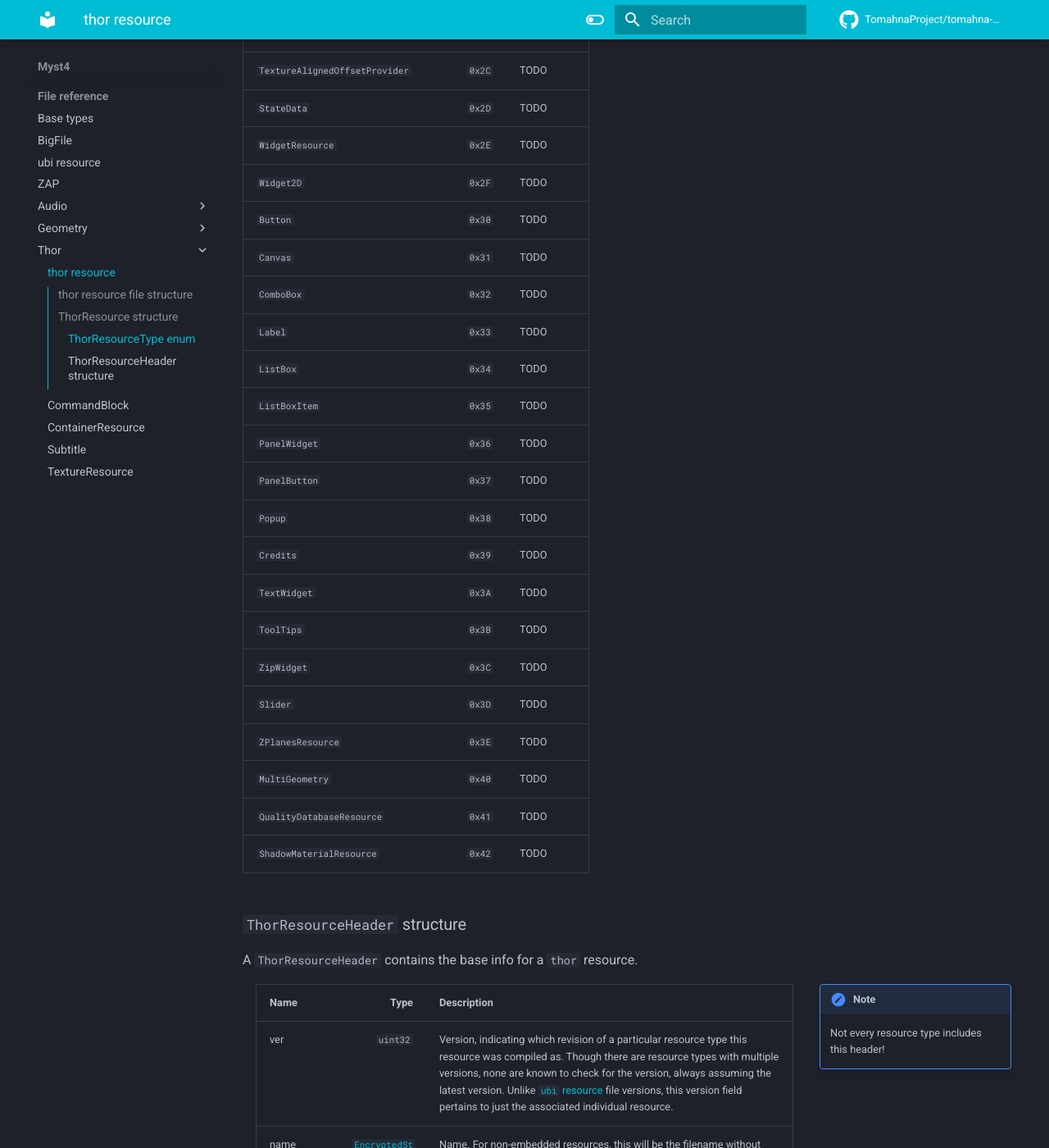
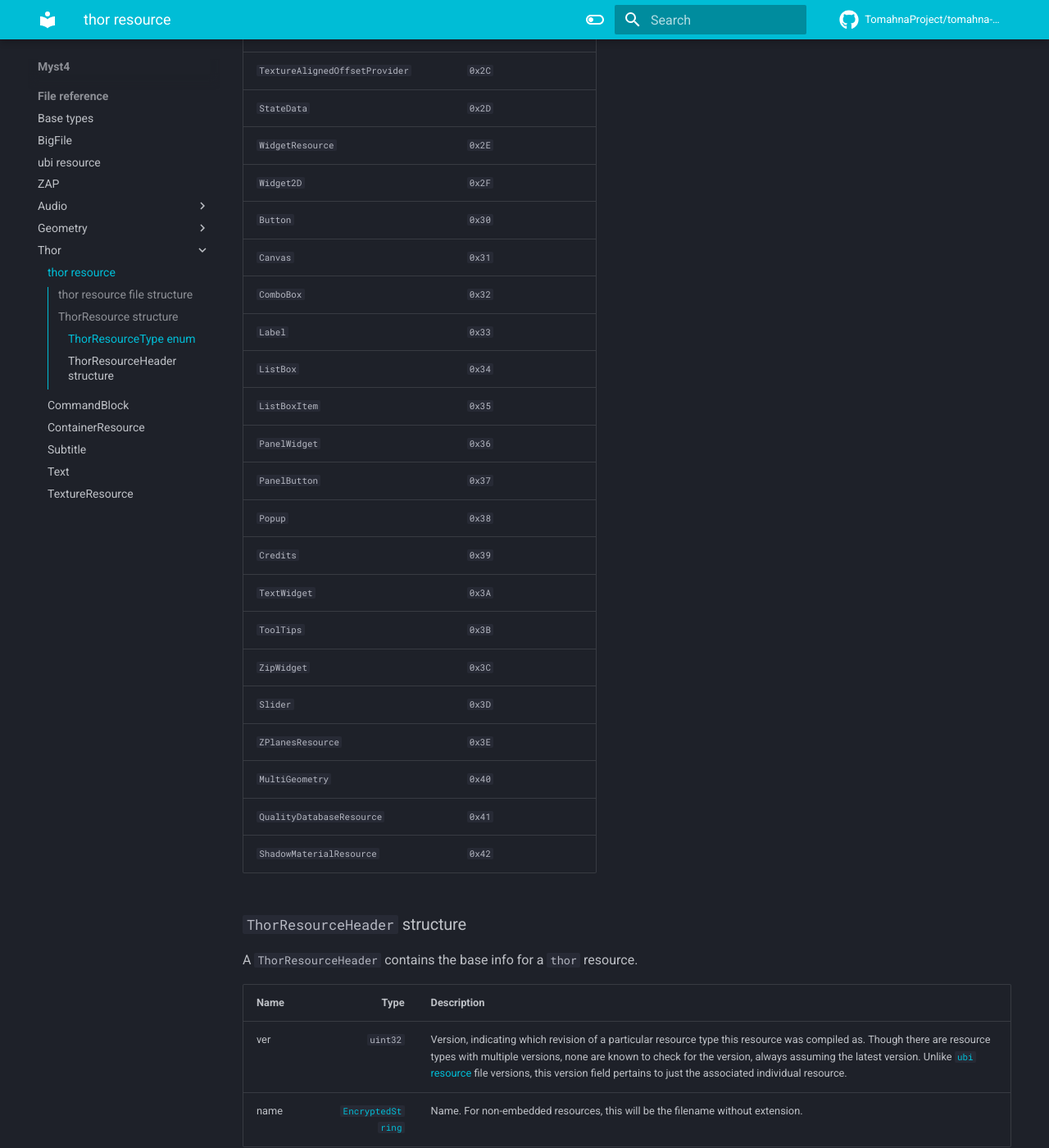
Before and after one commit to TomahnaProject/tomahna-project-wiki, an MkDocs documentation site: the page built from docs/myst4/file-reference/thor/index.md, in a window 1280 px wide and 1400 px high, scrolled down 2654 px. Shown: the whole window at 82% size. Built offline with MkDocs 1.6.1 and Material for MkDocs 9.7.7, drawn with Linux system fonts in a browser that asks for light colours; comment, search, counter and statistics services are not loaded; some of the changed text lies outside the part shown.

Commit message:
myst4/file-reference/thor: add `Text`

```diff
--- a/docs/myst4/file-reference/thor/index.md
+++ b/docs/myst4/file-reference/thor/index.md
@@ -24,77 +24,73 @@ This enum value table might not be complete!
 
 Type: `uint32`
 
-| Name | Value | Description |
+| Name | Value | Omits [header](#thorresourceheader-structure) |
 | :-- | --: | --- |
-| `AiResource` | `0x1` | TODO |
-| `AtlasNodeResource` | `0x2` | TODO |
-| `BlenderResource` | `0x3` | TODO |
+| `AiResource` | `0x1` |  |
+| `AtlasNodeResource` | `0x2` |  |
+| `BlenderResource` | `0x3` |  |
 | [`CommandBlock`](./commandblock.md) | `0x6` |  |
 | [`ContainerResource`](./containerresource.md) | `0x7` |  |
-| `Context` | `0x8` | TODO |
-| `CursorResource` | `0x9` | TODO |
-| `FlareResource` | `0xA` | TODO |
-| `FontResource` | `0xB` | TODO |
-| `GeometryResource` | `0xC` | TODO |
-| `HotspotResource` | `0xD` | TODO |
-| `Interpolator` | `0xE` | TODO |
-| `TextureBox` | `0xF` | TODO |
-| `LayerExtractResource` | `0x10` | TODO |
-| `LightResource` | `0x11` | TODO |
-| `LightmapModAddResource` | `0x13` | TODO |
-| `LightsetResource` | `0x14` | TODO |
-| `MaterialResource` | `0x15` | TODO |
-| `MoreActor` | `0x16` | TODO |
-| `MoreClip` | `0x17` | TODO |
-| `MoreModel` | `0x18` | TODO |
-| `MoreMultiActor` | `0x19` | TODO |
-| `GraphicOverlay` | `0x1A` | TODO |
-| `PanelResource` | `0x1B` | TODO |
-| `AnimPanelResource` | `0x1C` | TODO |
-| `ParticleSystemBase` | `0x1D` | TODO |
-| `PixelEffectResource` | `0x1E` | TODO |
-| `RailResource` | `0x1F` | TODO |
-| `SkyReflectionResource` | `0x21` | TODO |
-| `SoundLoader` | `0x23` | TODO |
+| `Context` | `0x8` |  |
+| `CursorResource` | `0x9` |  |
+| `FlareResource` | `0xA` |  |
+| `FontResource` | `0xB` |  |
+| `GeometryResource` | `0xC` |  |
+| `HotspotResource` | `0xD` |  |
+| `Interpolator` | `0xE` |  |
+| `TextureBox` | `0xF` |  |
+| `LayerExtractResource` | `0x10` |  |
+| `LightResource` | `0x11` |  |
+| `LightmapModAddResource` | `0x13` |  |
+| `LightsetResource` | `0x14` |  |
+| `MaterialResource` | `0x15` |  |
+| `MoreActor` | `0x16` |  |
+| `MoreClip` | `0x17` |  |
+| `MoreModel` | `0x18` |  |
+| `MoreMultiActor` | `0x19` |  |
+| `GraphicOverlay` | `0x1A` |  |
+| `PanelResource` | `0x1B` |  |
+| `AnimPanelResource` | `0x1C` |  |
+| `ParticleSystemBase` | `0x1D` |  |
+| `PixelEffectResource` | `0x1E` |  |
+| `RailResource` | `0x1F` |  |
+| `SkyReflectionResource` | `0x21` |  |
+| `SoundLoader` | `0x23` |  |
 | [`Subtitle`](./subtitle.md) | `0x24` |  |
-| `TextResource` | `0x25` | TODO |
-| `Text` | `0x26` | TODO |
+| `TextResource` | `0x25` |  |
+| [`Text`](./text.md) | `0x26` | * |
 | [`TextureResource`](./textureresource.md) | `0x27` |  |
-| `VariableResource` | `0x28` | TODO |
-| `Video` | `0x29` | TODO |
-| `WaterResource` | `0x2A` | TODO |
-| `InteractiveOffsetProvider` | `0x2B` | TODO |
-| `TextureAlignedOffsetProvider` | `0x2C` | TODO |
-| `StateData` | `0x2D` | TODO |
-| `WidgetResource` | `0x2E` | TODO |
-| `Widget2D` | `0x2F` | TODO |
-| `Button` | `0x30` | TODO |
-| `Canvas` | `0x31` | TODO |
-| `ComboBox` | `0x32` | TODO |
-| `Label` | `0x33` | TODO |
-| `ListBox` | `0x34` | TODO |
-| `ListBoxItem` | `0x35` | TODO |
-| `PanelWidget` | `0x36` | TODO |
-| `PanelButton` | `0x37` | TODO |
-| `Popup` | `0x38` | TODO |
-| `Credits` | `0x39` | TODO |
-| `TextWidget` | `0x3A` | TODO |
-| `ToolTips` | `0x3B` | TODO |
-| `ZipWidget` | `0x3C` | TODO |
-| `Slider` | `0x3D` | TODO |
-| `ZPlanesResource` | `0x3E` | TODO |
-| `MultiGeometry` | `0x40` | TODO |
-| `QualityDatabaseResource` | `0x41` | TODO |
-| `ShadowMaterialResource` | `0x42` | TODO |
+| `VariableResource` | `0x28` |  |
+| `Video` | `0x29` |  |
+| `WaterResource` | `0x2A` |  |
+| `InteractiveOffsetProvider` | `0x2B` |  |
+| `TextureAlignedOffsetProvider` | `0x2C` |  |
+| `StateData` | `0x2D` |  |
+| `WidgetResource` | `0x2E` |  |
+| `Widget2D` | `0x2F` |  |
+| `Button` | `0x30` |  |
+| `Canvas` | `0x31` |  |
+| `ComboBox` | `0x32` |  |
+| `Label` | `0x33` |  |
+| `ListBox` | `0x34` |  |
+| `ListBoxItem` | `0x35` |  |
+| `PanelWidget` | `0x36` |  |
+| `PanelButton` | `0x37` |  |
+| `Popup` | `0x38` |  |
+| `Credits` | `0x39` |  |
+| `TextWidget` | `0x3A` |  |
+| `ToolTips` | `0x3B` |  |
+| `ZipWidget` | `0x3C` |  |
+| `Slider` | `0x3D` |  |
+| `ZPlanesResource` | `0x3E` |  |
+| `MultiGeometry` | `0x40` |  |
+| `QualityDatabaseResource` | `0x41` |  |
+| `ShadowMaterialResource` | `0x42` |  |
 
 ### `ThorResourceHeader` structure
 
 A `ThorResourceHeader` contains the base info for a `thor` resource.
 
-!!! note inline end
-
-    Not every resource type includes this header!
-
 | Name | Type | Description |
 | :-- | --: | --- |
 | ver | `uint32` | Version, indicating which revision of a particular resource type this resource was compiled as. Though there are resource types with multiple versions, none are known to check for the version, always assuming the latest version. Unlike [`ubi` resource](../ubi-resource.md) file versions, this version field pertains to just the associated individual resource. |
```
Also changed, not shown: docs/myst4/file-reference/thor/text.md (added, +7 -0 lines).
